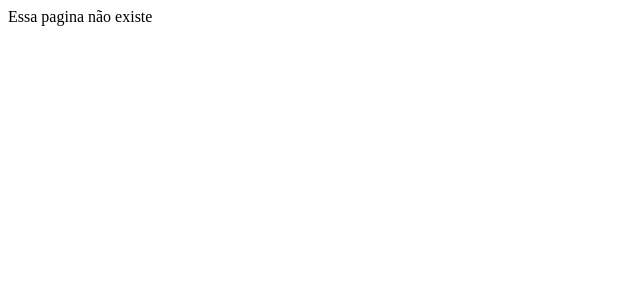
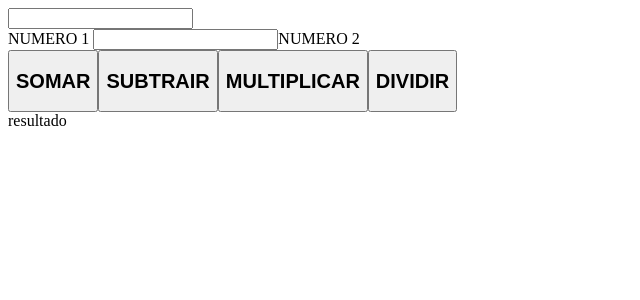
Before and after one commit to ErikGgois/PROJETOS, a React (Vite) app in the folder meu-projeto/: page /calculadora in a window 1280 px wide. Shown: the top 300 px of the page, without its empty margins (0-640 px from the left). Built offline with nearby package versions, Linux system fonts and the light colour scheme.

Commit message:
atividade de criar calculadora front

```diff
--- a/meu-projeto/src/App.tsx
+++ b/meu-projeto/src/App.tsx
@@ -10,6 +10,7 @@ import Login from './pages/Login'
 import NotFound from './pages/Notfound'
 import Sobre from './pages/Sobre'
 import { Routes,Route } from 'react-router-dom'
+import Calculadora from './pages/Calculadora'
 
 function App() {
 
@@ -19,7 +20,8 @@ function App() {
       <Route path='/' element={<Home/>} />
       <Route path='/sobre' element={<Sobre/>} />
       <Route path='/login' element={<Login/>} />
-      <Route path='/Cadastro' element={<Cadastro/>} />
+      <Route path='/cadastro' element={<Cadastro/>} />
+      <Route path='/calculadora' element={<Calculadora/>} />
     </Routes>
 
    /* <div>
--- a/meu-projeto/src/components/cabecalho/index.tsx
+++ b/meu-projeto/src/components/cabecalho/index.tsx
@@ -14,6 +14,7 @@ function Cabecalho(valores: Informacoes) {
                 <div className='HomeLink'><Link to='/'><h2> home </h2></Link> </div>
                 <div className='LoginLink'><Link to='/login'><h2> login </h2> </Link> </div>
                 <div className='CadastroLink'><Link to='/cadastro'> <h2> cadastro </h2></Link></div>
+                <div className='Calculadora'><Link to='/calculadora'> <h2> calculadora </h2> </Link> </div>
                 <div className='cabecalhocanto'>
                     titulo ={valores.titulo} <br />
                     pagina ={valores.pagina} <br />
--- a/meu-projeto/src/pages/Cadastro.tsx
+++ b/meu-projeto/src/pages/Cadastro.tsx
@@ -1,8 +1,13 @@
 import { useNavigate } from "react-router-dom"
 import Cabecalho from "../components/cabecalho";
 import Rodape from "../components/rodape";
+import { useState } from "react";
 
 function Cadastro() {
+    const [nomeCliente, setnomeCliente] = useState('');
+    function changeNomeCliente(modificacao: React.ChangeEvent<HTMLInputElement>){
+        setnomeCliente(modificacao.target.value);
+    }
 
     const navegacao = useNavigate();
 
@@ -19,6 +24,9 @@ function Cadastro() {
             Faça seu cadastro
             <Rodape />
             <br /><br />
+            <input type="text" onChange={changeNomeCliente} />
+            <br />
+            o valor digitado é: {nomeCliente}
             <button onClick={HandleVoltar} > VOLTAR </button>
         </div>
     )
--- /dev/null
+++ b/meu-projeto/src/pages/Calculadora.tsx
@@ -0,0 +1,40 @@
+import { useState } from "react";
+
+
+function Calculadora(){
+
+    const [Number1, setNumber1] = useState('');
+	const [Number2, setNumber2] = useState('');
+	const [setResultado] = useState('');
+
+
+    function changeNumber1(modificacao: React.ChangeEvent<HTMLInputElement>){
+        setNumber1(modificacao.target.value);}
+
+	function changeNumber2(modificacao: React.ChangeEvent<HTMLInputElement>){
+			setNumber2(modificacao.target.value);}
+
+
+
+
+	return(
+		<div>
+			<input type="text" onChange={changeNumber1} />
+            <br />
+            NUMERO 1 {Number1}
+			<input type="text" onChange={changeNumber2} />
+			NUMERO 2 {Number2}
+
+			<div><button><h2>SOMAR</h2></button>
+			<button><h2>SUBTRAIR</h2></button>
+			<button><h2>MULTIPLICAR</h2></button>
+			<button><h2>DIVIDIR</h2></button>
+			</div>
+
+<div>resultado {setResultado}</div>
+
+		</div>
+	)
+}
+
+export default Calculadora
```
